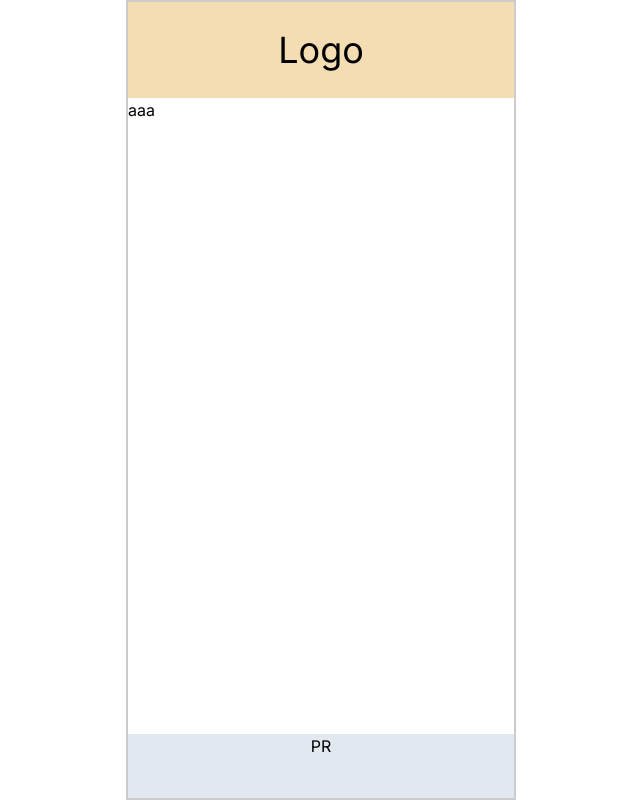
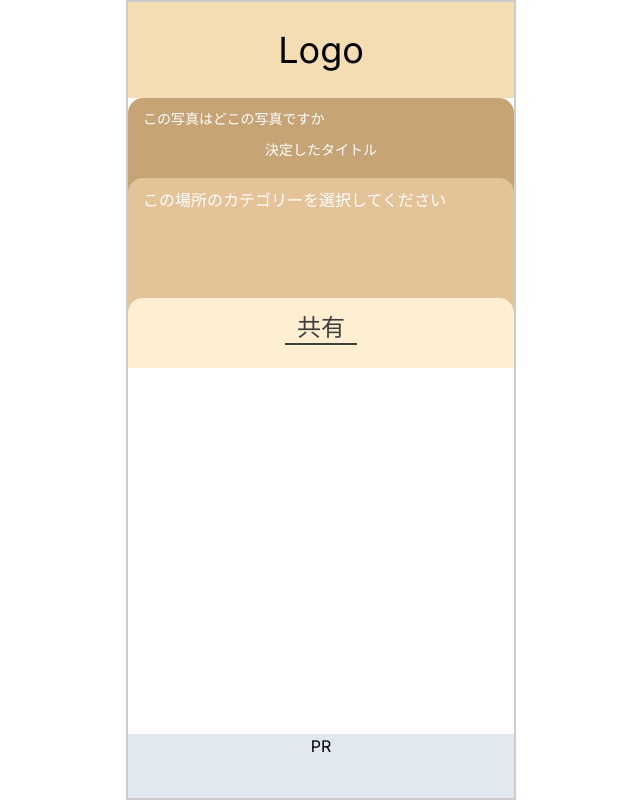
Before and after one commit to kusanohatsumi/yurumetabi, a Next.js app: page / in a window 1280 px wide. Shown: the whole page, without its empty margins (319-959 px from the left). Built offline with nearby package versions, Linux system fonts and the light colour scheme.

Commit message:
photoConfirmati画面のレイアウト完成
写真がまだないです

```diff
--- a/src/feature/PhotoConfirmation/index.tsx
+++ b/src/feature/PhotoConfirmation/index.tsx
@@ -4,7 +4,20 @@ import "@/feature/PhotoConfirmation/styli.css"
 export default function PhotoConfirmation(){
     return(
         <>
-            <p>aaa</p>
+            <div className="box">
+                <div className="title">
+                    <p>この写真はどこの写真ですか</p>
+                    <p className="value">決定したタイトル</p>
+                </div>
+                <div className="category">
+                    <p>この場所のカテゴリーを選択してください</p>
+                    <div></div>
+                    <div></div>
+                </div>
+                <div className="shareBtn">
+                    <p><a href="#">共有</a></p>
+                </div>
+            </div>
         </>
     )
 }
--- a/src/feature/PhotoConfirmation/styli.css
+++ b/src/feature/PhotoConfirmation/styli.css
@@ -0,0 +1,55 @@
+
+.box{
+    width: 100%;
+    height: 250px;
+    color: #fefefe;
+    position: relative;
+}
+
+.title{
+    width: 100%;
+    height: 100px;
+    background-color: #C6A476;
+    border-radius: 15px 15px 0 0;
+}
+.title > p{
+    font-size: 14px;
+    padding: 10px 15px  0 15px;
+}
+.value{
+    text-align: center;
+}
+
+.category{
+    width: 100%;
+    height: 150px;
+    background-color: #E4C398;
+    border-radius: 15px 15px 0 0;
+    padding: 10px 15px 15px 15px;
+    position: absolute;
+    top: 80px;
+    z-index: 10;
+}
+
+.shareBtn{
+    width: 100%;
+    height: 70px;
+    background-color: #FFEFD2;
+    border-radius: 15px 15px 0 0;
+    font-size: 24px;
+    position: absolute;
+    z-index: 100;
+    top: 200px;
+}
+.shareBtn > p{
+    width: 72px;
+    height: 32px;
+    border-bottom: 2px solid #3F3F3F;
+    display: flex;
+    justify-content: center;
+    align-items: center;
+    margin: 15px auto;
+}
+.shareBtn > p > a{
+    color: #3F3F3F;
+}
--- a/src/feature/PhotoTaken/styli.css
+++ b/src/feature/PhotoTaken/styli.css
@@ -59,7 +59,7 @@
 .confirmationBtn > p{
     width: 72px;
     height: 32px;
-    margin: 15px auto 0;
+    padding: 15px auto 0;
     border-bottom: 2px solid #3F3F3F;
     display: flex;
     justify-content: center;
```
